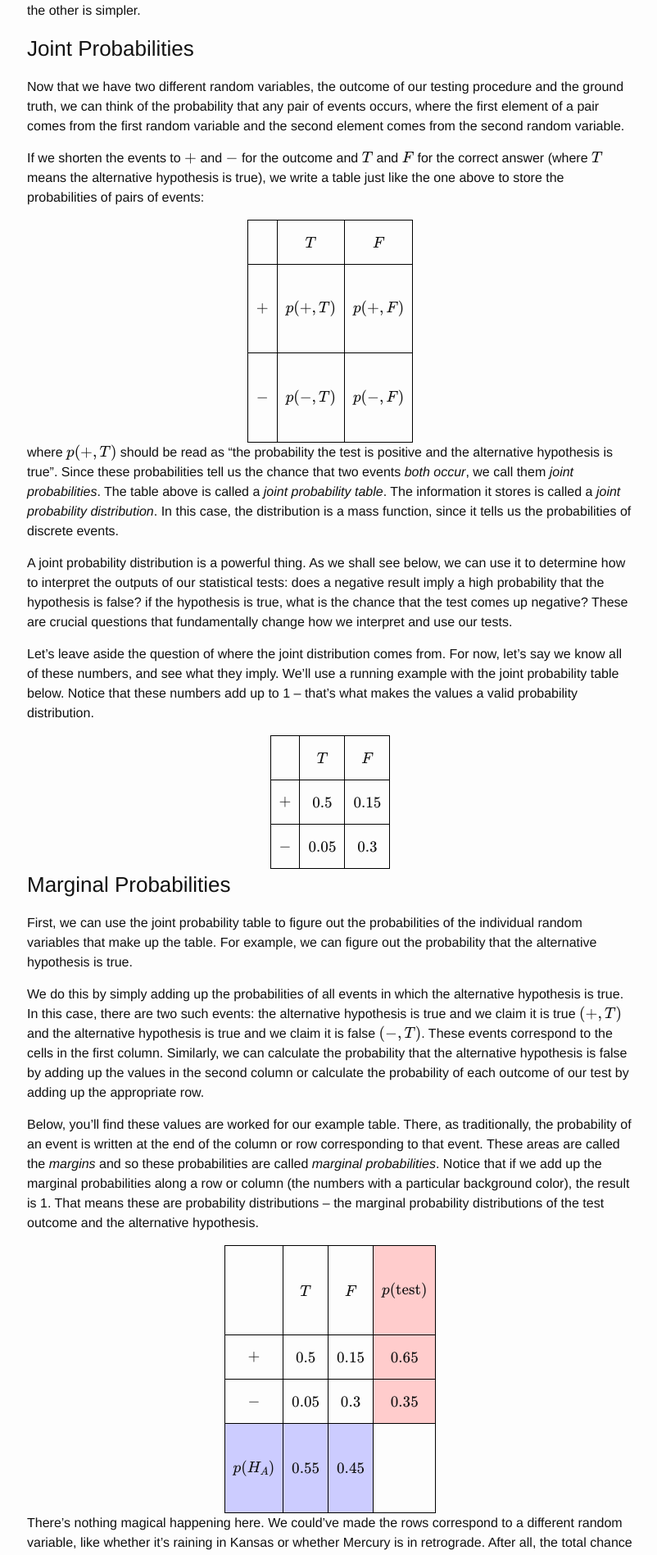
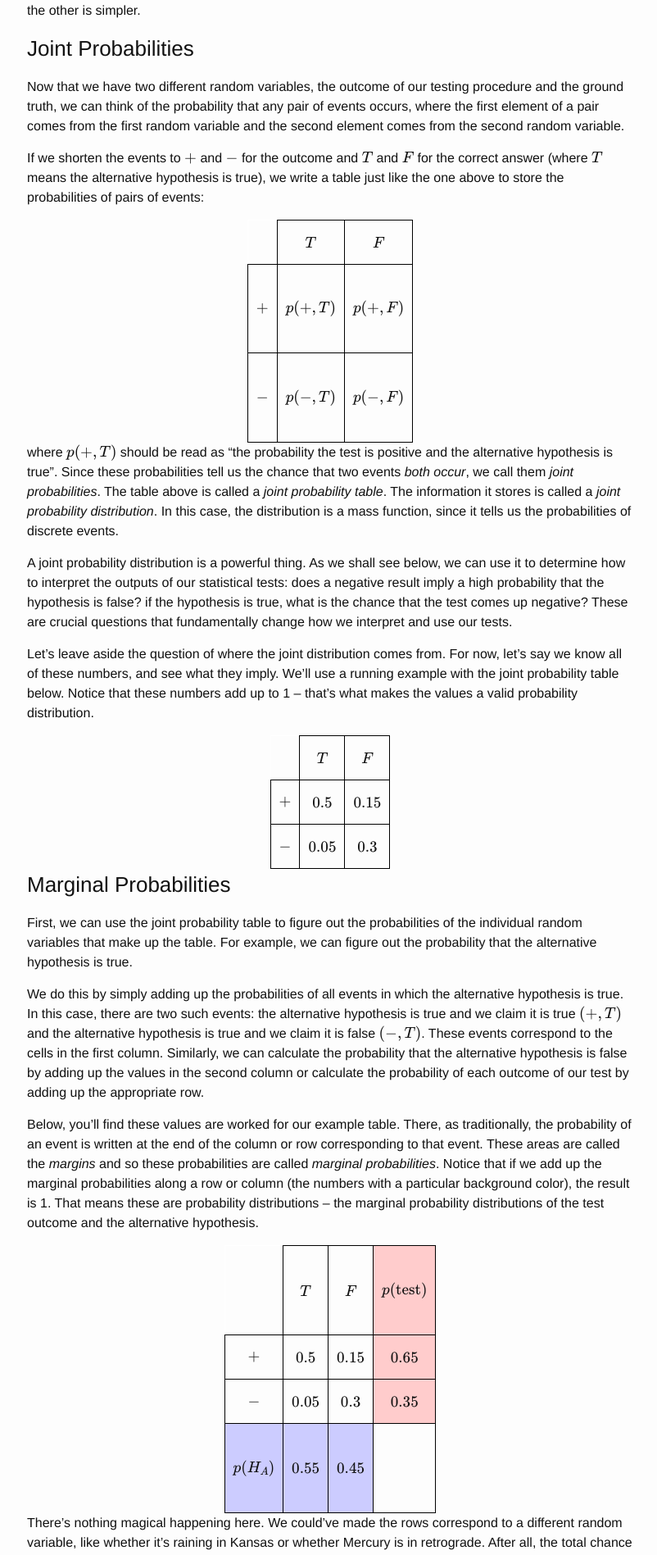
Before and after one commit to charlesfrye/charlesfrye.github.io, a Jekyll site: the page built from _posts/2018-06-09-hypothesis-testing.markdown, in a window 1280 px wide. Shown: the part 3833-5730 px from the top of the page at 82% size, without its empty margins (237-1039 px from the left). Built offline with Jekyll 4.4.1, drawn with Linux system fonts in a browser that asks for light colours; formulas are drawn with MathJax 3.

Commit message:
Rolling out border-less to all tables

```diff
--- a/_posts/2018-06-09-hypothesis-testing.markdown
+++ b/_posts/2018-06-09-hypothesis-testing.markdown
@@ -102,7 +102,7 @@ If we shorten the events to $$+$$ and $$-$$ for the outcome and $$T$$ and $$F$$
 <table class="center">
   <tbody>
     <tr>
-      <th> </th>
+      <th class="border-less"></th>
       <th > $$T$$ </th>
       <th > $$F$$ </th>
     </tr>
@@ -129,7 +129,7 @@ Let's leave aside the question of where the joint distribution comes from. For n
 <table class="center">
   <tbody>
     <tr>
-      <th> </th>
+      <th class="border-less"></th>
       <th > $$T$$ </th>
       <th > $$F$$ </th>
     </tr>
@@ -159,7 +159,7 @@ Below, you'll find these values are worked for our example table. There, as trad
 <table class="center">
   <tbody>
     <tr>
-      <th> </th>
+      <th class="border-less"></th>
       <th > $$T$$ </th>
       <th > $$F$$ </th>
       <th style="background-color: rgb(255,204,204);"> &nbsp; $$p(\text{test})$$ &nbsp; </th>
@@ -215,7 +215,7 @@ The two conditional probability tables for our running example appear below. One
 <table class="center">
   <tbody>
     <tr>
-      <th> </th>
+      <th class="border-less"></th>
       <th > $$T$$ </th>
       <th > $$F$$ </th>
     </tr>
@@ -239,7 +239,7 @@ The two conditional probability tables for our running example appear below. One
 <table class="center">
   <tbody>
     <tr>
-      <th> </th>
+      <th class="border-less"></th>
       <th > $$T$$ </th>
       <th > $$F$$ </th>
     </tr>
@@ -281,7 +281,7 @@ We introduced joint probabilities in order to understand hypothesis testing. Now
 <table class="center">
   <tbody>
     <tr>
-      <th> </th>
+      <th class="border-less"></th>
       <th > $$T$$ </th>
       <th > $$F$$ </th>
     </tr>
@@ -310,7 +310,7 @@ Posterior and conditional probabilities are very general concepts. Because of th
 <table class="center">
   <tbody>
     <tr>
-      <th> </th>
+      <th class="border-less"></th>
       <th > $$T$$ </th>
       <th > $$F$$ </th>
     </tr>
@@ -341,7 +341,7 @@ Next, let's consider the column-wise conditional probability distributions.
 <table class="center">
   <tbody>
     <tr>
-      <th> </th>
+      <th class="border-less"></th>
       <th > $$T$$ </th>
       <th > $$F$$ </th>
     </tr>
@@ -366,7 +366,7 @@ As above, these quantities have special names to distinguish them from run-of-th
 <table class="center">
   <tbody>
     <tr>
-      <th> </th>
+      <th class="border-less"></th>
       <th > $$T$$ </th>
       <th > $$F$$ </th>
     </tr>
@@ -428,7 +428,7 @@ The other pair is the *false negative rate* and its twin, the *true positive rat
 <table class="center">
   <tbody>
     <tr>
-      <th> </th>
+      <th class="border-less"></th>
       <th > $$T$$ </th>
       <th > $$F$$ </th>
     </tr>
@@ -470,7 +470,7 @@ In an ideal world, scientific experiments would be designed to maximize the prob
 <table class="center">
   <tbody>
     <tr>
-      <th> </th>
+      <th class="border-less"></th>
       <th > $$T$$ </th>
       <th > $$F$$ </th>
     </tr>
@@ -492,7 +492,7 @@ In an ideal world, scientific experiments would be designed to maximize the prob
 <table class="center">
   <tbody>
     <tr>
-      <th> </th>
+      <th class="border-less"></th>
       <th > $$T$$ </th>
       <th > $$F$$ </th>
     </tr>
@@ -524,7 +524,7 @@ The "test-design" conditional probability tables from above are reproduced below
 <table class="center">
   <tbody>
     <tr>
-      <th> </th>
+      <th class="border-less"></th>
       <th > $$T$$ </th>
       <th > $$F$$ </th>
     </tr>
@@ -547,7 +547,7 @@ The "test-design" conditional probability tables from above are reproduced below
 <table class="center">
   <tbody>
     <tr>
-      <th> </th>
+      <th class="border-less"></th>
       <th > $$T$$ </th>
       <th > $$F$$ </th>
     </tr>
@@ -572,7 +572,7 @@ A silly example might be helpful for understanding and remembering the differenc
 <table class="center">
   <tbody>
     <tr>
-      <th> </th>
+      <th class="border-less"></th>
       <th > &nbsp;&nbsp; $$2+2=5$$ &nbsp;&nbsp;</th>
       <th > &nbsp;&nbsp; $$2+2\neq5$$ &nbsp;&nbsp; </th>
     </tr>
```
